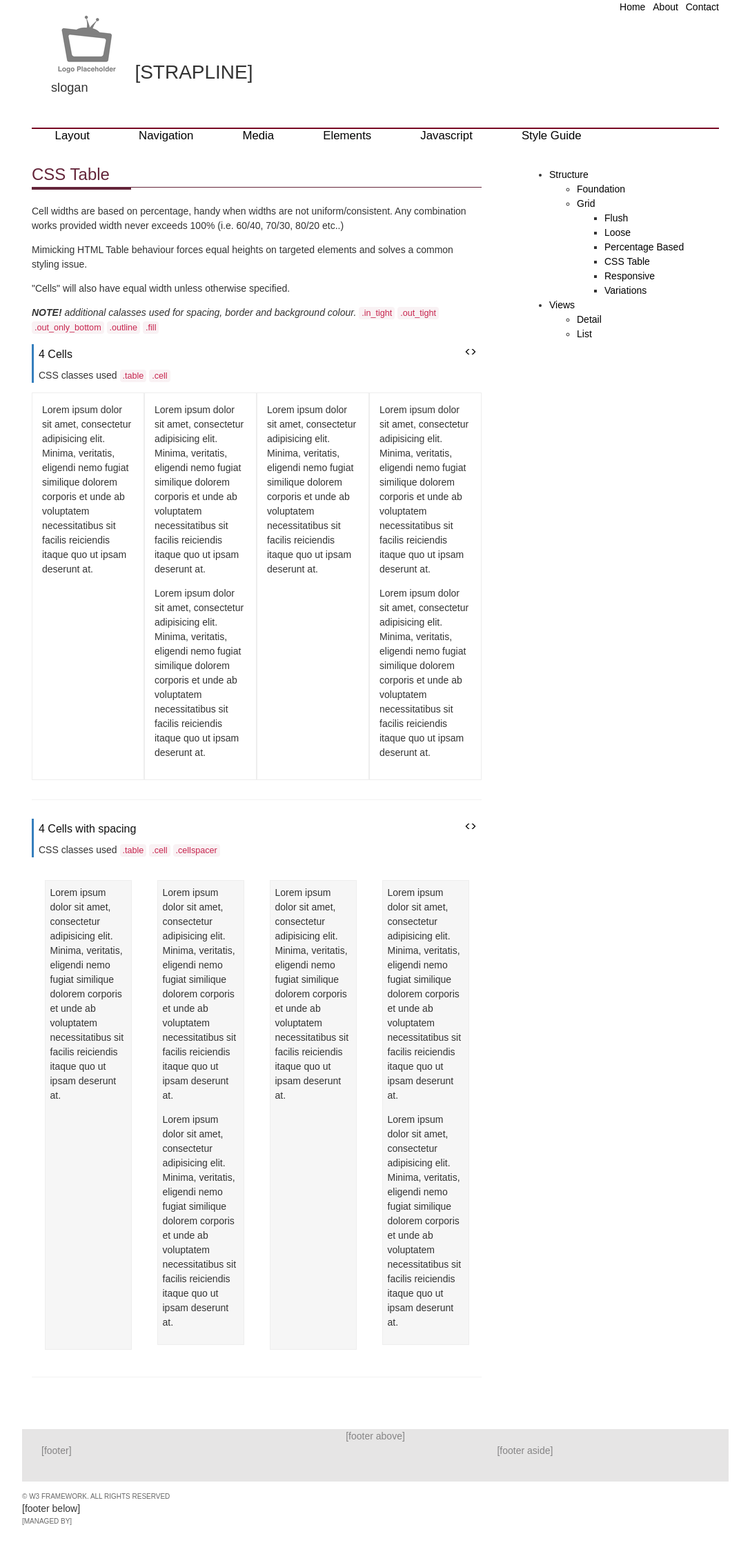
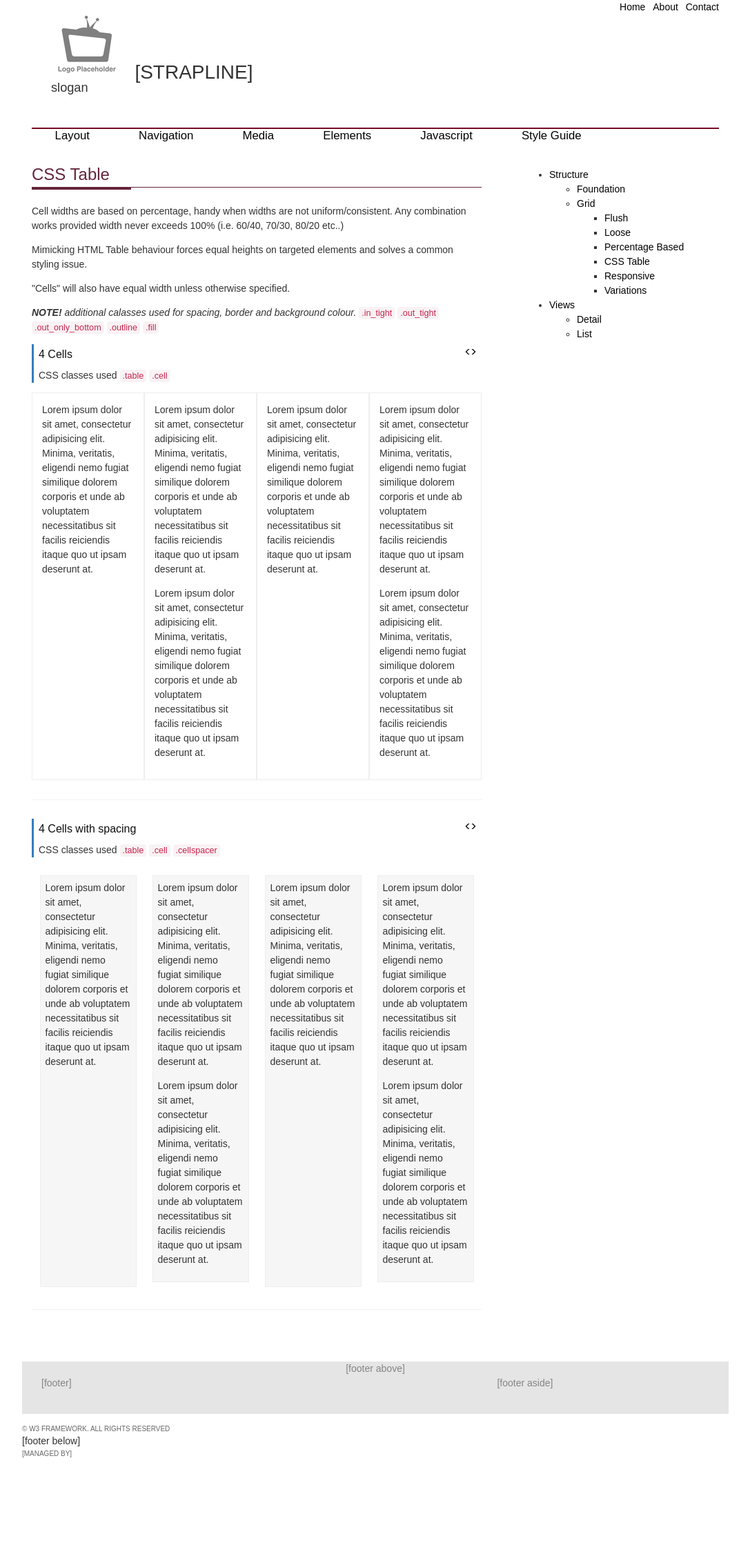
Before and after one commit to 2dpi/templates, a Jekyll site: the page built from www/elements/manual/layout/table.html, in a window 1280 px wide. Shown: the whole page at 69% size, without its empty margins (96-1183 px from the left). Built offline with Jekyll 4.4.1, drawn with Linux system fonts in a browser that asks for light colours; some web fonts are replaced; after the commit the page ends 2171 px from its top, so only the background shows below that.

Commit message:
adding pages

```diff
--- a/www/css/content/grid.css
+++ b/www/css/content/grid.css
@@ -399,11 +399,10 @@
 	display: table-cell;
 	min-height: 1px;
 	height: 1%;
-	/*[disabled]overflow:hidden;*/
 }
 .cellspacer
 {
-	height: 100% !important;
+	height: 100%;
 }
 .cell_10
 {
--- a/www/elements/manual/layout/table.html
+++ b/www/elements/manual/layout/table.html
@@ -60,14 +60,14 @@ keywords: css3 grid
           <p>CSS classes used <code>.table</code> <code>.cell</code> <code>.cellspacer</code></p>
         </div>
         <div class="toggle_hide out_tight out_only_bottom table wide_full">
-          <div class="cell in_tight">
+          <div class="cell in_tighter">
             <div class="cellspacer outline out_tighter in_tighter fill">
               <p>
                 Lorem ipsum dolor sit amet, consectetur adipisicing elit. Minima, veritatis, eligendi nemo fugiat similique dolorem corporis et unde ab voluptatem necessitatibus sit facilis reiciendis itaque quo ut ipsam deserunt at.
               </p>
             </div>
           </div>
-          <div class="cell in_tight">
+          <div class="cell in_tighter">
             <div class="cellspacer outline out_tighter in_tighter fill">
               <p>
                 Lorem ipsum dolor sit amet, consectetur adipisicing elit. Minima, veritatis, eligendi nemo fugiat similique dolorem corporis et unde ab voluptatem necessitatibus sit facilis reiciendis itaque quo ut ipsam deserunt at.
@@ -77,14 +77,14 @@ keywords: css3 grid
               </p>
             </div>
           </div>
-          <div class="cell in_tight">
+          <div class="cell in_tighter">
             <div class="cellspacer outline out_tighter in_tighter fill">
               <p>
                 Lorem ipsum dolor sit amet, consectetur adipisicing elit. Minima, veritatis, eligendi nemo fugiat similique dolorem corporis et unde ab voluptatem necessitatibus sit facilis reiciendis itaque quo ut ipsam deserunt at.
               </p>
             </div>
           </div>
-          <div class="cell in_tight">
+          <div class="cell in_tighter">
             <div class="cellspacer outline out_tighter in_tighter fill">
               <p>
                 Lorem ipsum dolor sit amet, consectetur adipisicing elit. Minima, veritatis, eligendi nemo fugiat similique dolorem corporis et unde ab voluptatem necessitatibus sit facilis reiciendis itaque quo ut ipsam deserunt at.
```
